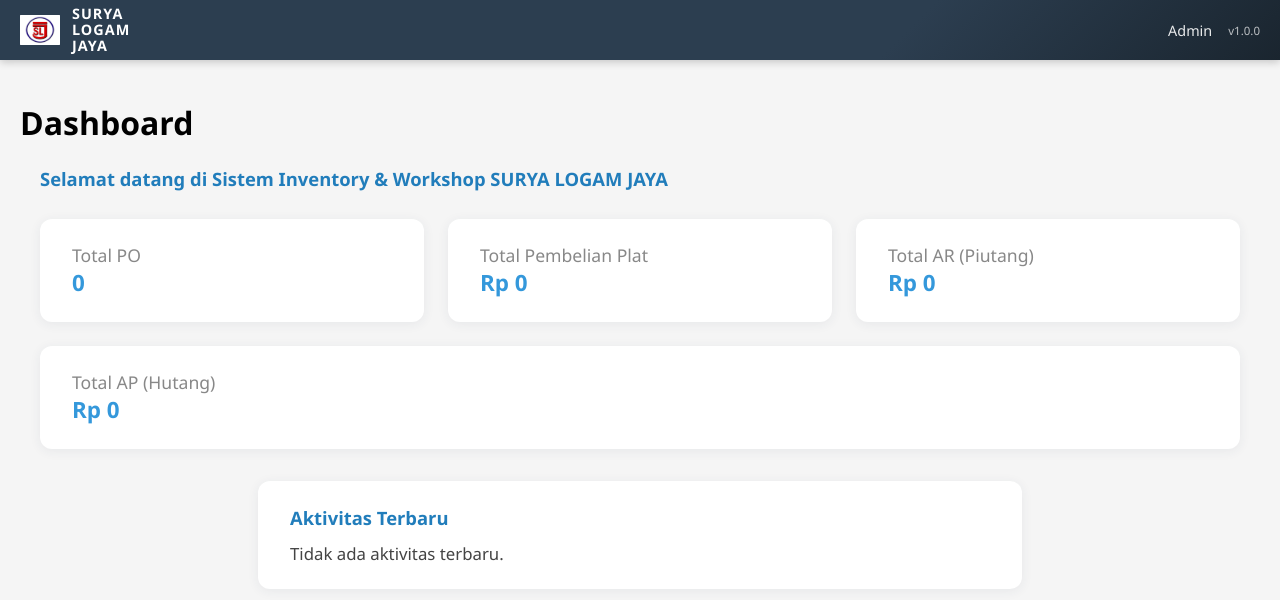
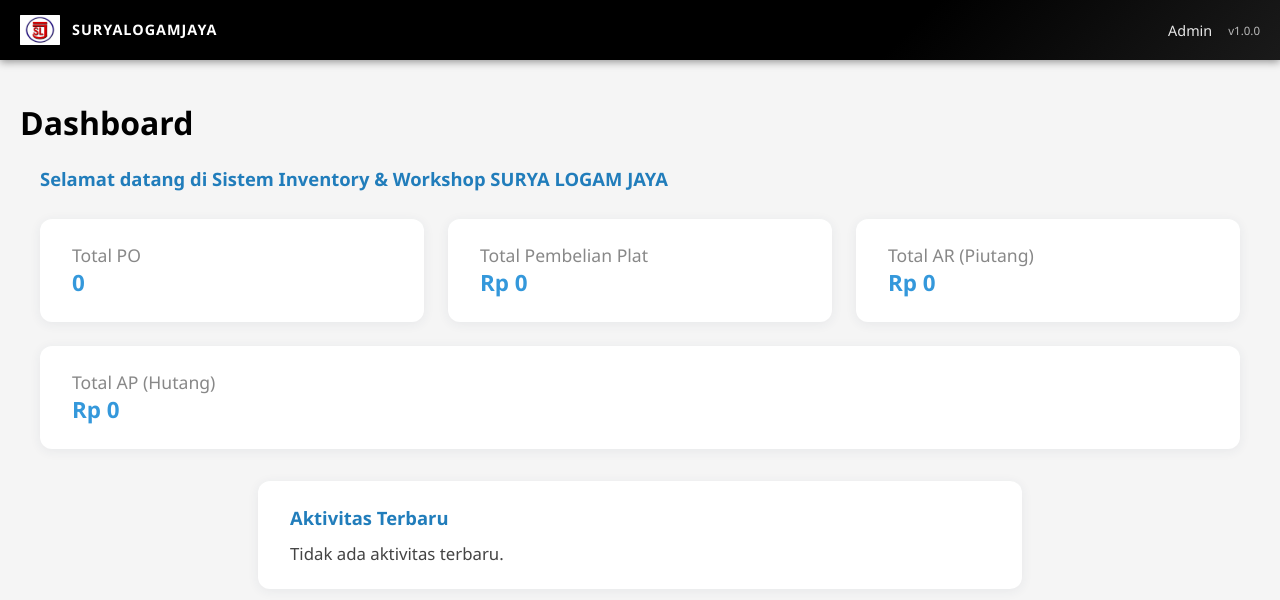
Before and after one commit to divinecoid/SHN-FE-Desktop, an Electron app: page src/renderer/pages/dashboard.html in a window 1280 px wide. Drawn offline with Linux system fonts and the light colour scheme.

Commit message:
test commit

```diff
--- a/src/renderer/pages/dashboard.html
+++ b/src/renderer/pages/dashboard.html
@@ -11,9 +11,7 @@
     <div class="header-left">
       <img src="../assets/logo.png" alt="Logo" class="header-logo">
       <div class="header-title">
-        <span>SURYA</span>
-        <span>LOGAM</span>
-        <span>JAYA</span>
+        <span>SURYALOGAMJAYA</span>
       </div>
     </div>
     <div class="header-right">
--- a/src/renderer/styles/style.css
+++ b/src/renderer/styles/style.css
@@ -13,13 +13,13 @@ body {
 /* Header bar to replace sidebar header */
 .header-bar {
   height: 60px;
-  background: linear-gradient(135deg, #2c3e50 70%, #1a252f 100%);
+  background: linear-gradient(135deg, #000000 70%, #1a1a1a 100%);
   color: #fff;
   display: flex;
   align-items: center;
   justify-content: space-between;
   padding: 0 20px;
-  box-shadow: 0 2px 8px rgba(0,0,0,0.2);
+  box-shadow: 0 2px 8px rgba(0,0,0,0.4);
   z-index: 100;
   position: relative;
 }
@@ -39,11 +39,12 @@ body {
 
 .header-title {
   display: flex;
-  flex-direction: column;
+  flex-direction: row;
   font-size: 0.9em;
-  line-height: 1.1;
+  line-height: 1.2;
   font-weight: 700;
   letter-spacing: 1px;
+  align-items: center;
 }
 
 .header-title span {
```
